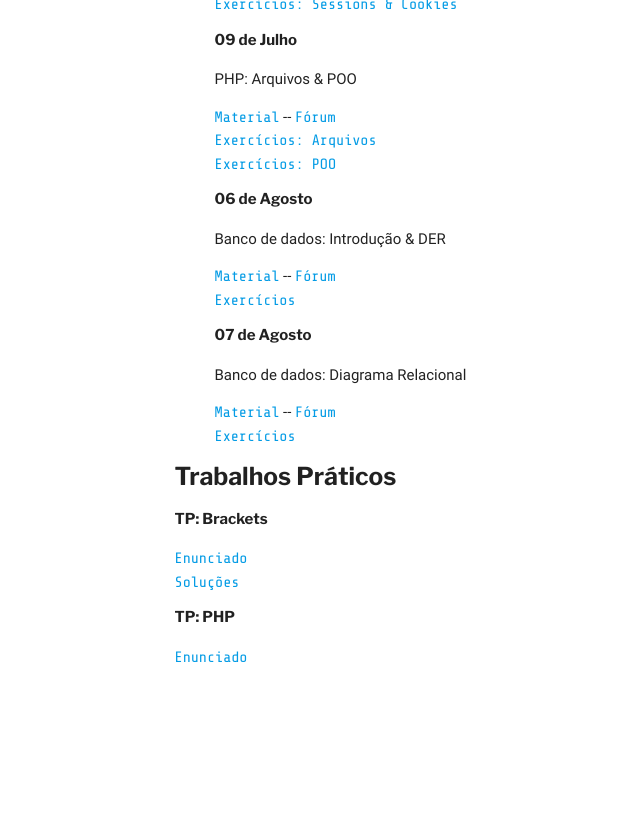
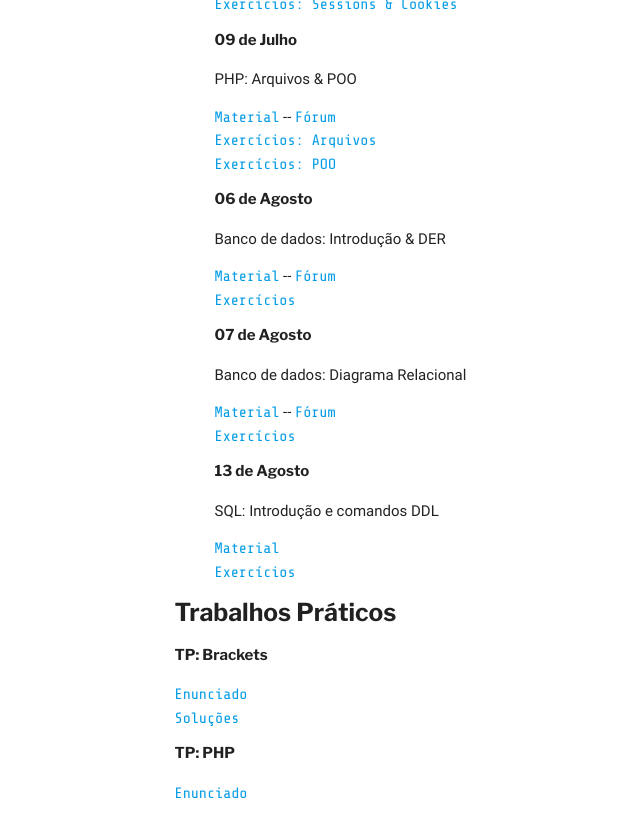
Before and after one commit to COLTEC-DAW/coltec-daw.github.io, a Jekyll site: the page built from classes.html, in a window 1280 px wide and 900 px high, scrolled down 2462 px. Shown: the top 837 px of the window, without its empty margins (94-734 px from the left). Built offline with Jekyll 4.4.1, drawn with Linux system fonts in a browser that asks for light colours; some web fonts are replaced; before the commit the page ends 3226 px from its top, so only the background shows below that.

Commit message:
Added Aug 13th class: SQL DDL

```diff
--- a/classes.html
+++ b/classes.html
@@ -147,6 +147,14 @@ layout: default
             <li><a href="https://github.com/COLTEC-DAW/E10-Banco-de-dados">Exercícios</a></li>
         </ul>
     </dd>
+    <dd>
+        <h6>13 de Agosto</h6>
+        <p>SQL: Introdução e comandos DDL</p>
+        <ul>
+            <li><a href="https://jemaf.gitbooks.io/daw/">Material</a></li>
+            <li><a href="https://github.com/COLTEC-DAW/E10-Banco-de-dados">Exercícios</a></li>
+        </ul>
+    </dd>
 </dl>
 
 <h5>Trabalhos Práticos</h5>
```
